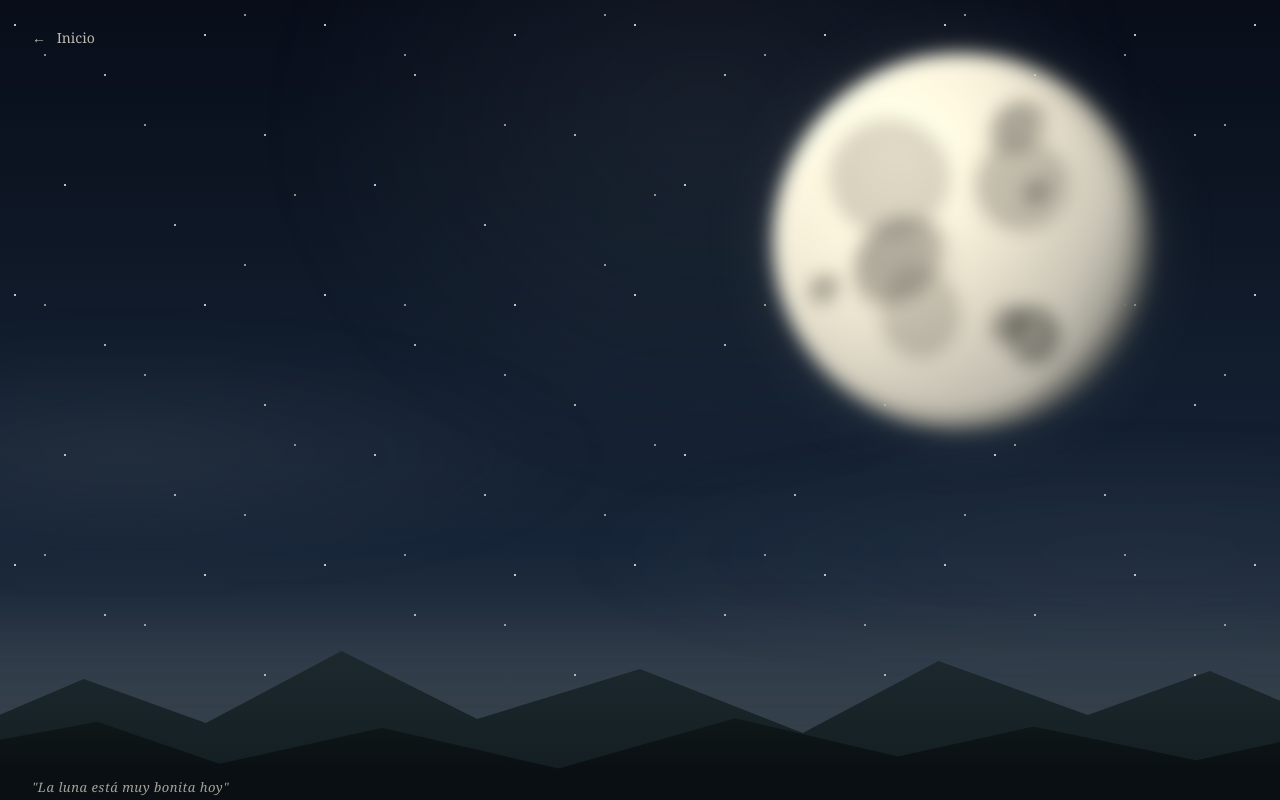
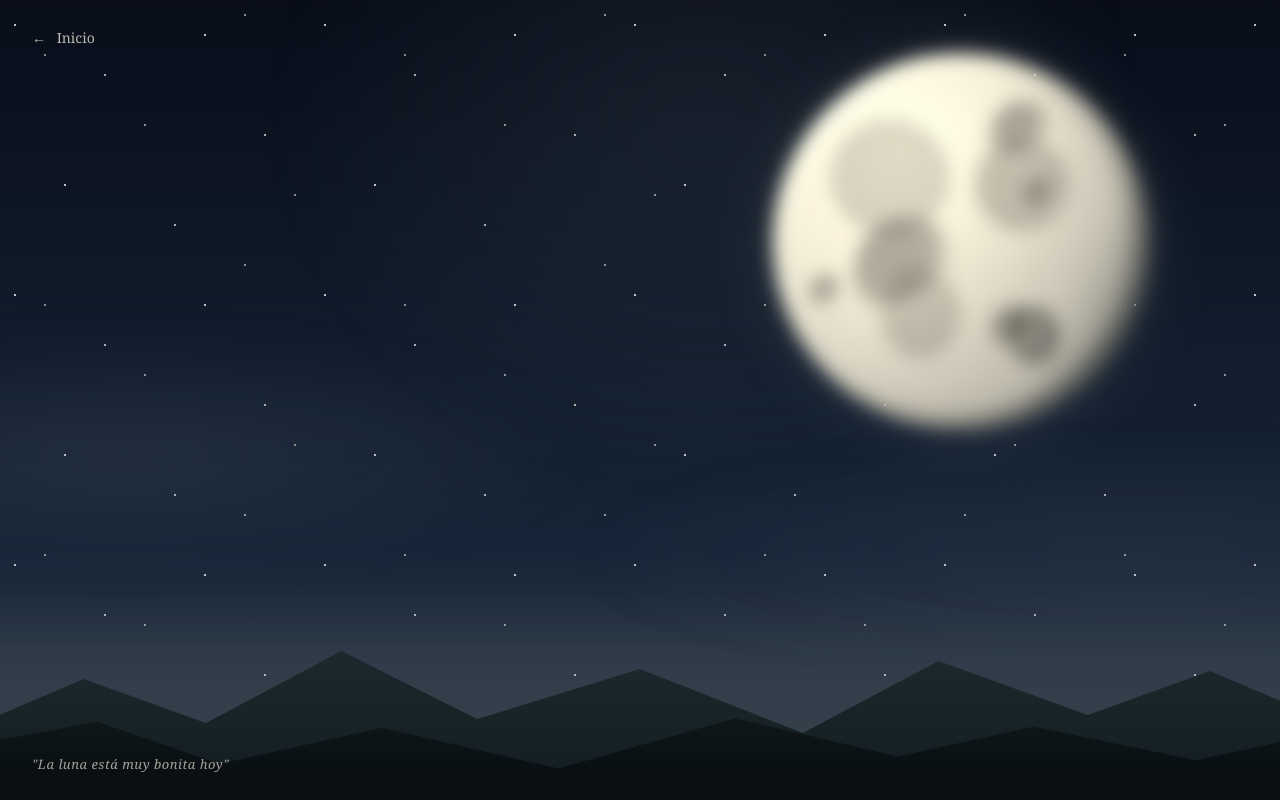
Before and after one commit to danielhmn/pumpedevale, a plain HTML site: page moon.html in a window 1280 px wide. Drawn offline with Linux system fonts and the light colour scheme.

Commit message:
Update moon.css

```diff
--- a/moon.css
+++ b/moon.css
@@ -276,7 +276,7 @@ body {
 .scene-caption {
 	position: absolute;
 	z-index: 5;
-	bottom: 4px;
+	bottom: 27px;
 	left: 32px;
 	margin: 0;
 	color: rgb(239 233 218 / 68%);
```
